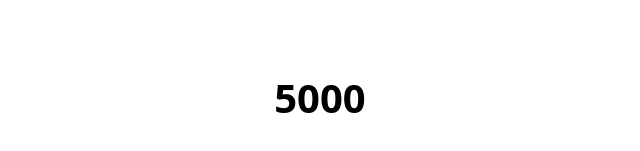
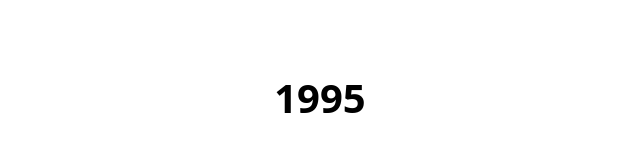
Before and after one commit to hiro0218/count-up-component, a React (Create React App) app: page / in a window 1280 px wide. Shown: the part 311-462 px from the top of the page, without its empty margins (320-960 px from the left). Built offline with nearby package versions, Linux system fonts and the light colour scheme.

Commit message:
fix: GlobalStyleの表示条件

```diff
--- a/src/App.tsx
+++ b/src/App.tsx
@@ -11,7 +11,7 @@
 
 const enableRegisterProperty =
   // @ts-ignore
-  typeof window.CSS.registerProperty !== 'undefined';
+  typeof window.CSS.registerProperty == 'undefined';
 
 const countAnimation = ({ count }: Props) => keyframes`
   from {
@@ -80,6 +80,8 @@
 
   return (
     <>
+      {enableRegisterProperty ? (
+        <>
           <Global
             styles={`
               @property --count-number {
@@ -89,8 +91,8 @@
               }
             `}
           />
-      {enableRegisterProperty ? (
           <CountUpCss count={count} duration={duration} />
+        </>
       ) : (
         <CountUpJs count={count} duration={duration} />
       )}
```
Lines whose indentation alone changed are shown as unchanged.
